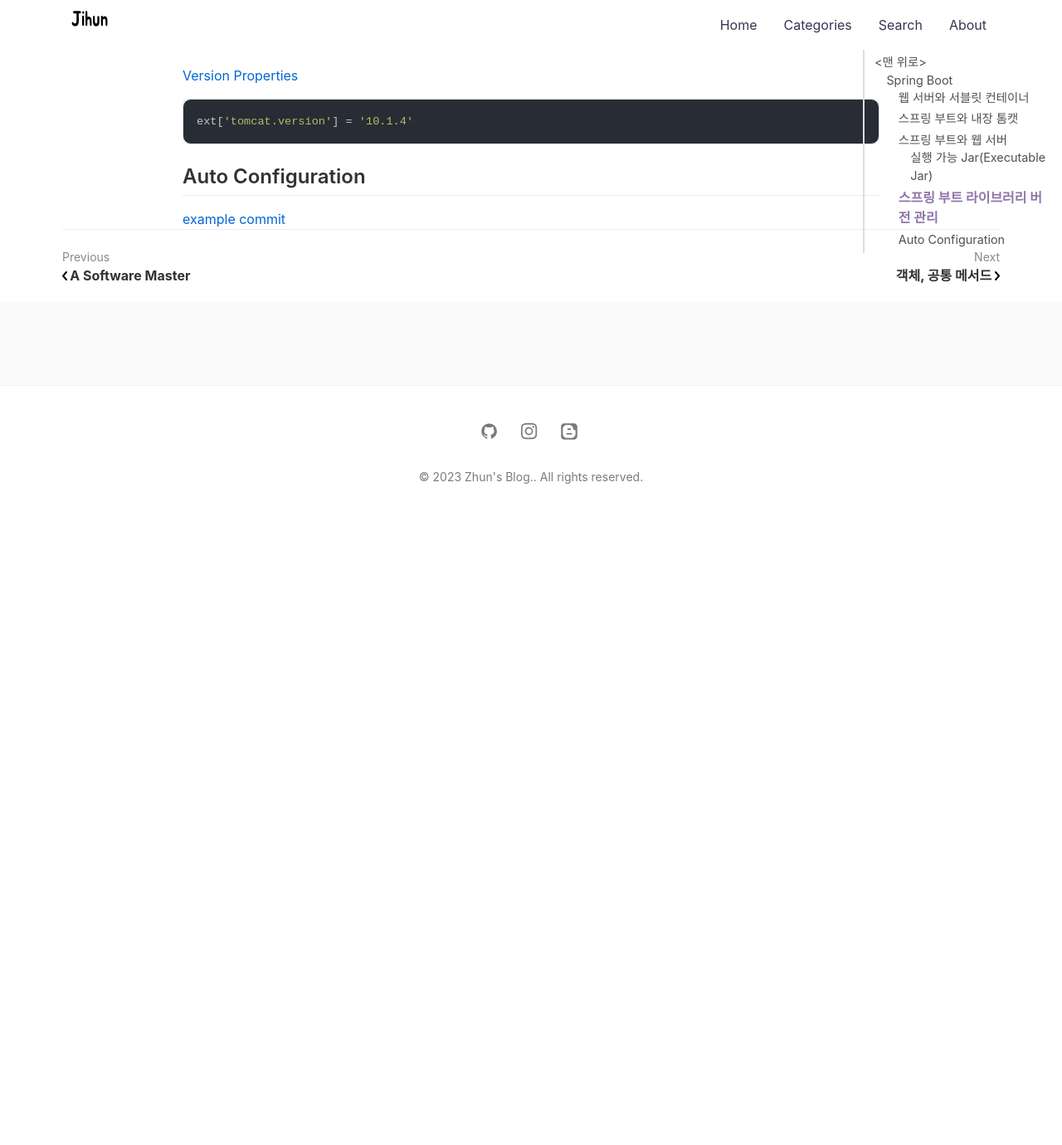
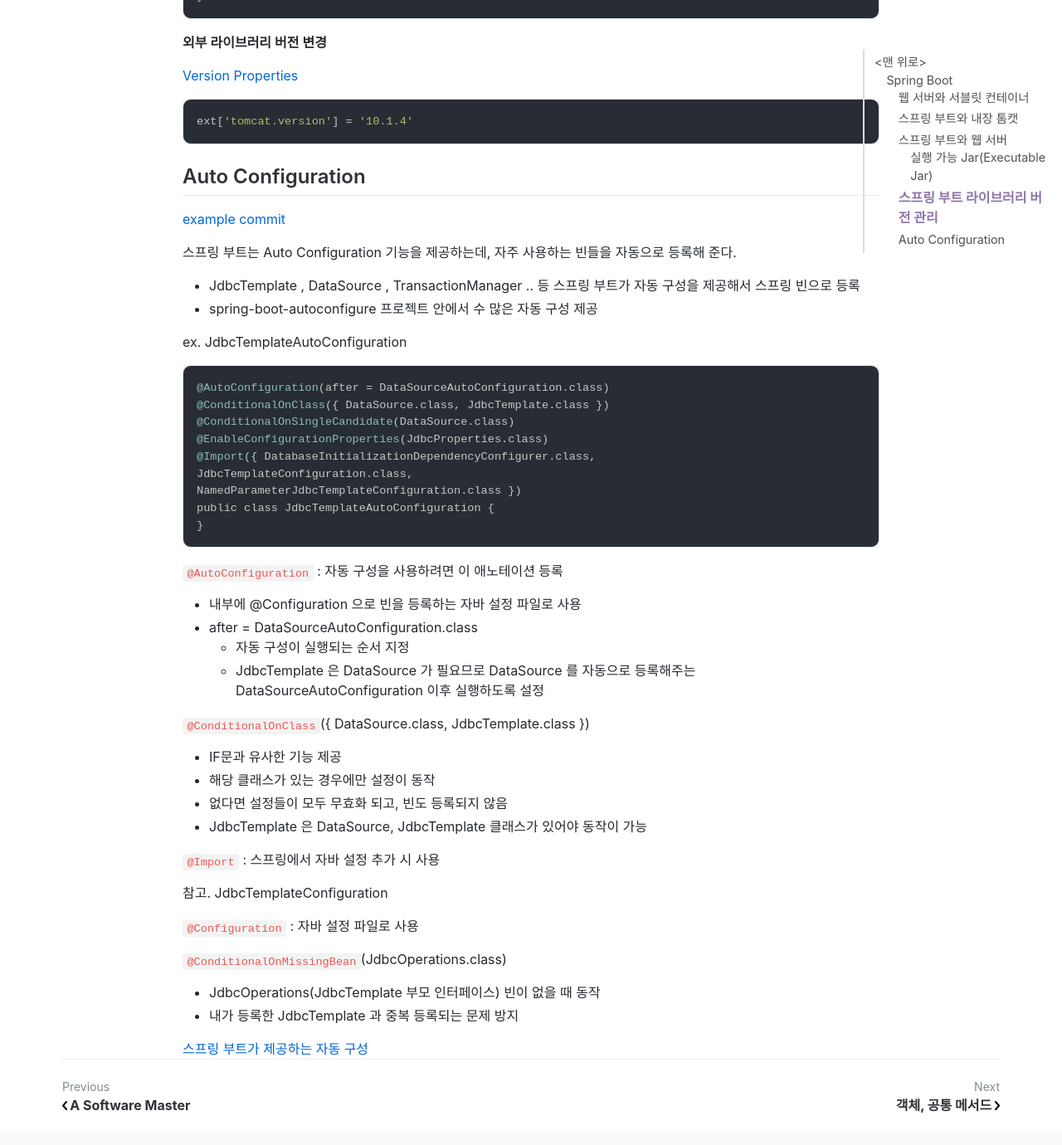
Before and after one commit to jihunparkme/jihunparkme.github.io, a Jekyll site: the page built from _posts/2023-04-06-spring-boot.md, in a window 1280 px wide and 1400 px high, scrolled down 8550 px. Shown: the top 1380 px of the window at 83% size. Built offline with Jekyll 4.4.1, drawn with Linux system fonts in a browser that asks for light colours; nearby versions of some CDN libraries; comment, search, counter and statistics services are not loaded; before the commit the page ends 9180 px from its top, so only the background shows below that; some of the changed text lies outside the part shown.

Commit message:
[Spring Boot] Auto Configuration: 스프링 부트의 자동 구성

````diff
--- a/_posts/2023-04-06-spring-boot.md
+++ b/_posts/2023-04-06-spring-boot.md
@@ -341,3 +341,47 @@
 ## Auto Configuration
 
 [example commit](https://github.com/jihunparkme/Inflearn-Spring-Boot/commit/8534640b8d653e9efacf63343d7fe315a77c1703)
+
+스프링 부트는 Auto Configuration 기능을 제공하는데, 자주 사용하는 빈들을 자동으로 등록해 준다.
+- JdbcTemplate , DataSource , TransactionManager .. 등 스프링 부트가 자동 구성을 제공해서 스프링 빈으로 등록
+- spring-boot-autoconfigure 프로젝트 안에서 수 많은 자동 구성 제공
+
+ex. JdbcTemplateAutoConfiguration
+
+```java
+@AutoConfiguration(after = DataSourceAutoConfiguration.class)
+@ConditionalOnClass({ DataSource.class, JdbcTemplate.class })
+@ConditionalOnSingleCandidate(DataSource.class)
+@EnableConfigurationProperties(JdbcProperties.class)
+@Import({ DatabaseInitializationDependencyConfigurer.class,
+JdbcTemplateConfiguration.class,
+NamedParameterJdbcTemplateConfiguration.class })
+public class JdbcTemplateAutoConfiguration {
+}
+```
+
+`@AutoConfiguration` : 자동 구성을 사용하려면 이 애노테이션 등록
+
+- 내부에 @Configuration 으로 빈을 등록하는 자바 설정 파일로 사용
+- after = DataSourceAutoConfiguration.class
+  - 자동 구성이 실행되는 순서 지정
+  - JdbcTemplate 은 DataSource 가 필요므로 DataSource 를 자동으로 등록해주는 DataSourceAutoConfiguration 이후 실행하도록 설정
+
+`@ConditionalOnClass`({ DataSource.class, JdbcTemplate.class })
+
+- IF문과 유사한 기능 제공
+- 해당 클래스가 있는 경우에만 설정이 동작
+- 없다면 설정들이 모두 무효화 되고, 빈도 등록되지 않음
+- JdbcTemplate 은 DataSource, JdbcTemplate 클래스가 있어야 동작이 가능
+
+`@Import` : 스프링에서 자바 설정 추가 시 사용
+
+참고. JdbcTemplateConfiguration
+
+`@Configuration` : 자바 설정 파일로 사용
+
+`@ConditionalOnMissingBean`(JdbcOperations.class)
+- JdbcOperations(JdbcTemplate 부모 인터페이스) 빈이 없을 때 동작
+- 내가 등록한 JdbcTemplate 과 중복 등록되는 문제 방지
+
+[스프링 부트가 제공하는 자동 구성](https://docs.spring.io/spring-boot/docs/current/reference/html/auto-configuration-classes.html)
````
